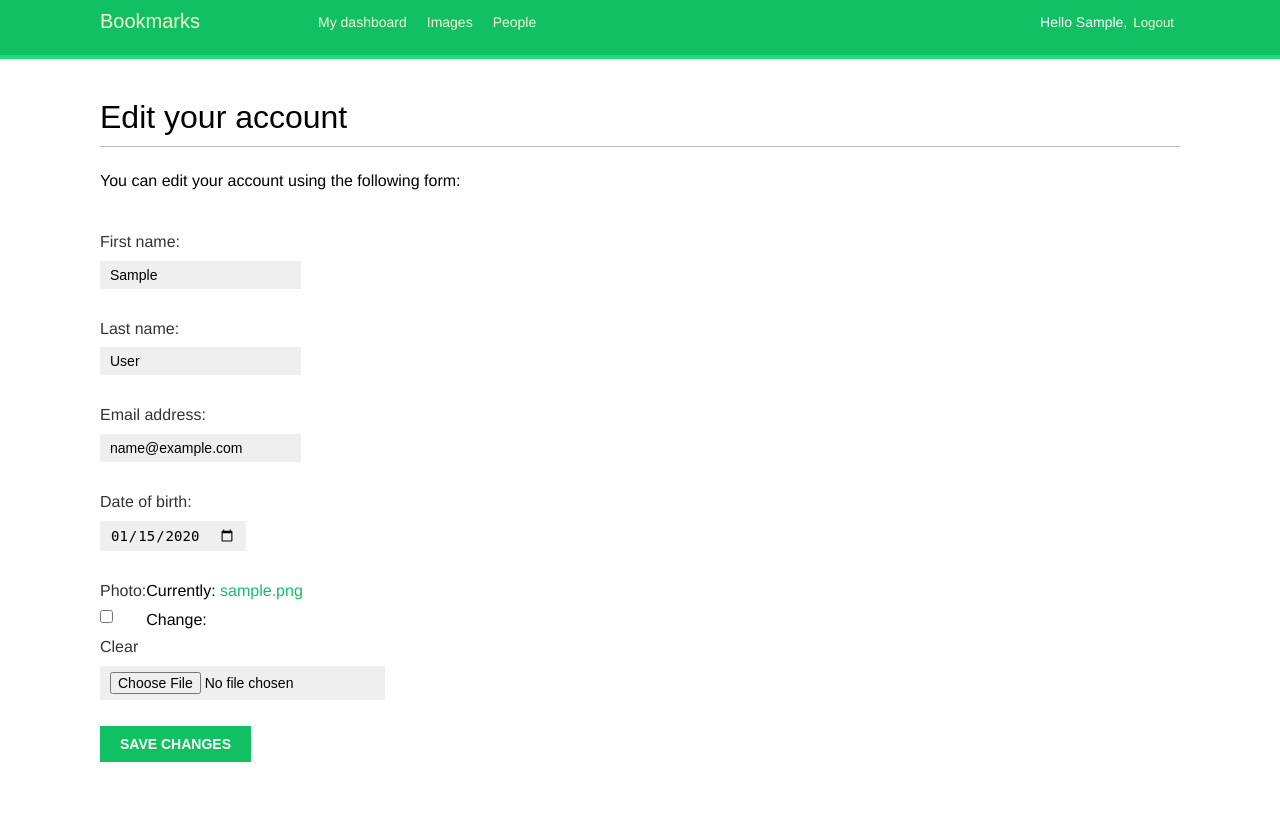
After one commit to boonyong6/image-bookmarking-api, a Django app: page /account/edit/ in a window 1280 px wide. The commit adds this page. Run offline with Django 5.2, Linux system fonts and the light colour scheme; a user stored in the database is signed in; tables that the repository leaves empty hold one stand-in row (values such as "Sample post"); some web fonts are replaced.

Commit message:
Add user edit view

```diff
--- a/account/forms.py
+++ b/account/forms.py
@@ -1,5 +1,7 @@
 from django import forms
 from django.contrib.auth import get_user_model
+
+from .models import Profile
 
 
 class LoginForm(forms.Form):
@@ -21,3 +23,16 @@ class UserRegistrationForm(forms.ModelForm):
         if cd["password"] != cd["password2"]:
             raise forms.ValidationError("Passwords don't match.")
         return cd["password2"]
+
+
+class UserEditForm(forms.ModelForm):
+    class Meta:
+        model = get_user_model()
+        fields = ["first_name", "last_name", "email"]
+
+
+class ProfileEditForm(forms.ModelForm):
+    class Meta:
+        model = Profile
+        fields = ["date_of_birth", "photo"]
+        widgets = {"date_of_birth": forms.DateInput({"type": "date"})}
--- a/account/templates/account/dashboard.html
+++ b/account/templates/account/dashboard.html
@@ -6,5 +6,8 @@
 
 {% block content %}
   <h1>Dashboard</h1>
-  <p>Welcome to your dashboard.</p>
+  <p>
+    Welcome to your dashboard. You can <a href="{% url "edit" %}">edit your
+    profile</a> or <a href="{% url "password_change" %}">change your password</a>.
+  </p>
 {% endblock content %}
--- /dev/null
+++ b/account/templates/account/edit.html
@@ -0,0 +1,18 @@
+{% extends "base.html" %}
+
+{% block title %}
+  Edit your account
+{% endblock title %}
+
+{% block content %}
+  <h1>Edit your account</h1>
+  <p>You can edit your account using the following form:</p>
+  <form method="post" enctype="multipart/form-data">
+    {{ user_form.as_p }}
+    {{ profile_form.as_p }}
+    {% csrf_token %}
+    <p>
+      <input type="submit" value="Save changes">
+    </p>
+  </form>
+{% endblock content %}
--- a/account/urls.py
+++ b/account/urls.py
@@ -45,4 +45,5 @@ urlpatterns = [
     path("", include("django.contrib.auth.urls")),
     path("", views.dashboard, name="dashboard"),
     path("register/", views.register, name="register"),
+    path("edit/", views.edit, name="edit"),
 ]
--- a/account/views.py
+++ b/account/views.py
@@ -4,9 +4,11 @@ from django.contrib.auth.models import AbstractUser
 from django.http import HttpRequest, HttpResponse
 from django.shortcuts import render
 
-from .forms import LoginForm, UserRegistrationForm
+from .forms import LoginForm, ProfileEditForm, UserEditForm, UserRegistrationForm
+from .models import Profile
 
 
+# Unused function (`django.contrib.auth`'s built-in views are used instead).
 def user_login(request: HttpRequest):
     if request.method == "POST":
         form = LoginForm(request.POST)
@@ -45,7 +47,29 @@ def register(request: HttpRequest):
             new_user.set_password(user_form.cleaned_data["password"])
             # Save the User object.
             new_user.save()
+            # Create the user profile.
+            Profile.objects.create(user=new_user)
             return render(request, "account/register_done.html", {"new_user": new_user})
     else:
         user_form = UserRegistrationForm()
     return render(request, "account/register.html", {"user_form": user_form})
+
+
+@login_required
+def edit(request: HttpRequest):
+    if request.method == "POST":
+        user_form = UserEditForm(instance=request.user, data=request.POST)
+        profile_form = ProfileEditForm(
+            instance=request.user.profile, data=request.POST, files=request.FILES
+        )
+        if user_form.is_valid() and profile_form.is_valid():
+            user_form.save()
+            profile_form.save()
+    else:
+        user_form = UserEditForm(instance=request.user)
+        profile_form = ProfileEditForm(instance=request.user.profile)
+    return render(
+        request,
+        "account/edit.html",
+        {"user_form": user_form, "profile_form": profile_form},
+    )
```
